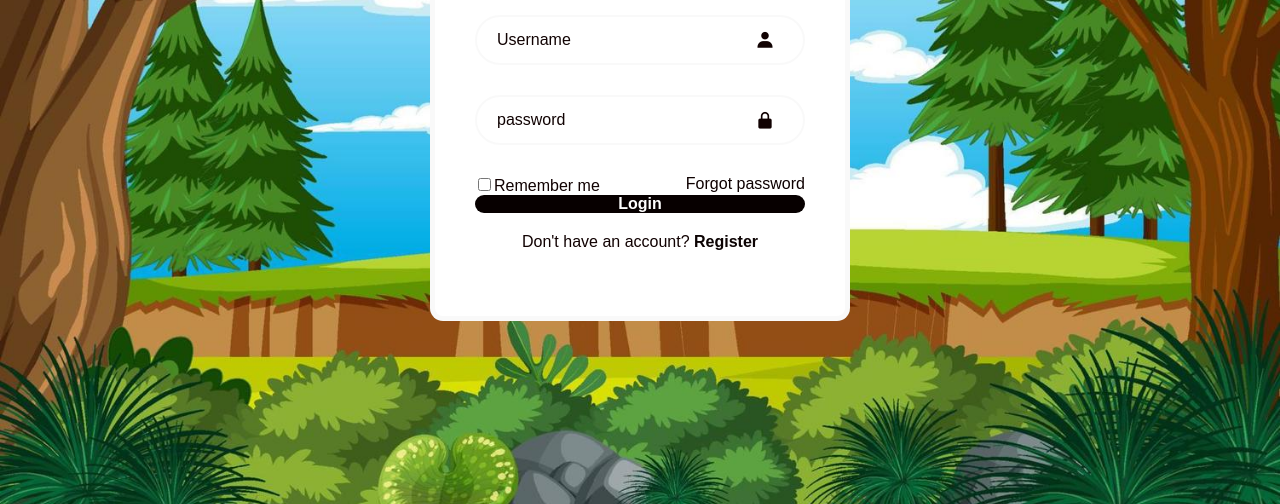
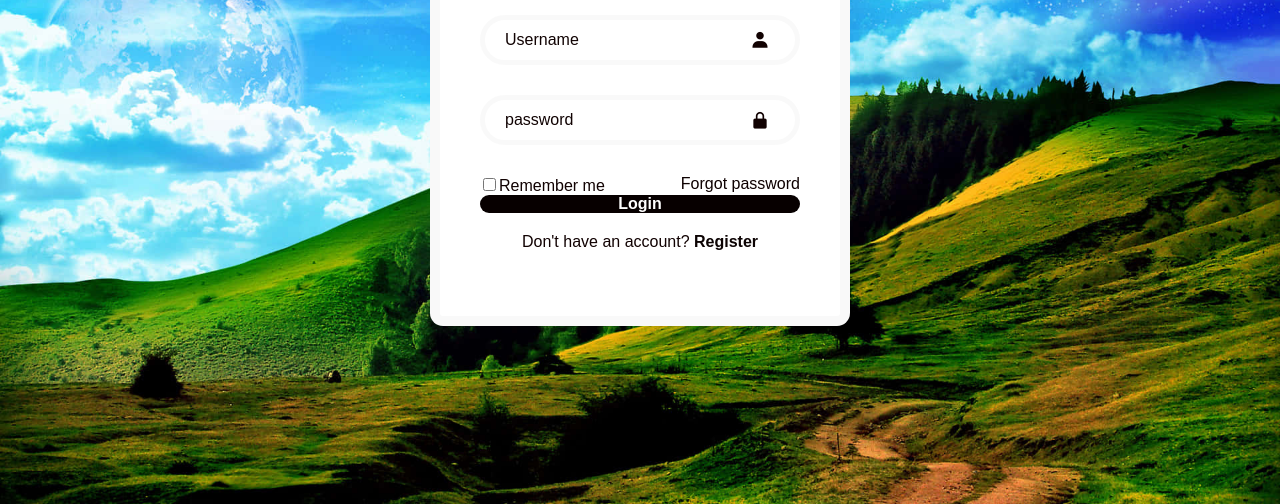
Before and after one commit to Aburgt/benutech, a plain HTML site: page form.html in a window 1280 px wide. Shown: the part 296-800 px from the top of the page. Drawn offline with nearby package versions, Linux system fonts and the light colour scheme.

Commit message:
first commit

```diff
--- a/Gword/style.css
+++ b/form.css
@@ -10,14 +10,14 @@ body{
     justify-content: center;
     align-items: center;
     min-height: 100vh;
-    background-image: url(cartoon.jpg); no-repeat;
+    background-image: url(bkg.jpg); no-repeat;
     background-position: center;
     background-size: cover;
 }
 .wrapper{
     width: 420px;
     background: white;
-    border: 5px solid rgba(225, 225, 225, 0.2);
+    border: 10px solid rgba(225, 225, 225, 0.2);
     color: #110202;
     border-radius: 13px;
     padding: 50px 40px;
@@ -39,7 +39,7 @@ body{
     background: transparent;
     border: none;
     outline: none;
-    border: 2px solid rgba(225, 225, 225, 0.2);
+    border: 5px solid rgba(225, 225, 225, 0.2);
     border-radius: 30px;
     font-size: 16px;
     color: #fff;
--- a/Gword/index.html
+++ b/form.html
@@ -3,7 +3,7 @@
     <head>
         <meta name="viewport" content="width=device-width, initial-scale=1.0">
         <title>Sign In</title>
-        <link rel="stylesheet" href="style.css">
+        <link rel="stylesheet" href="form.css">
         <link href='https://unpkg.com/boxicons@2.1.4/css/boxicons.min.css' rel='stylesheet'>
         </head>
         <body>
```
Also changed, not shown: Gword/cartoon.jpg (deleted), bkg.jpg (added).
